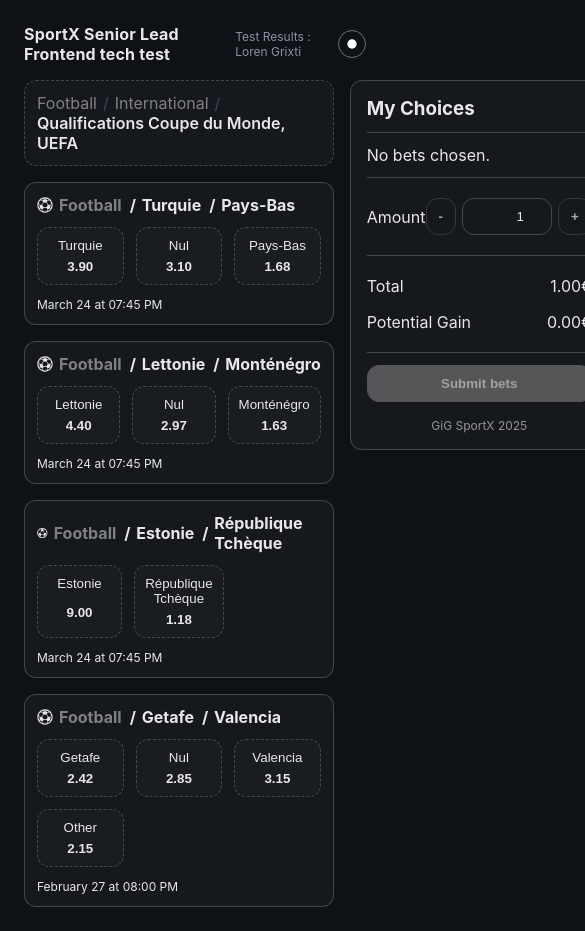
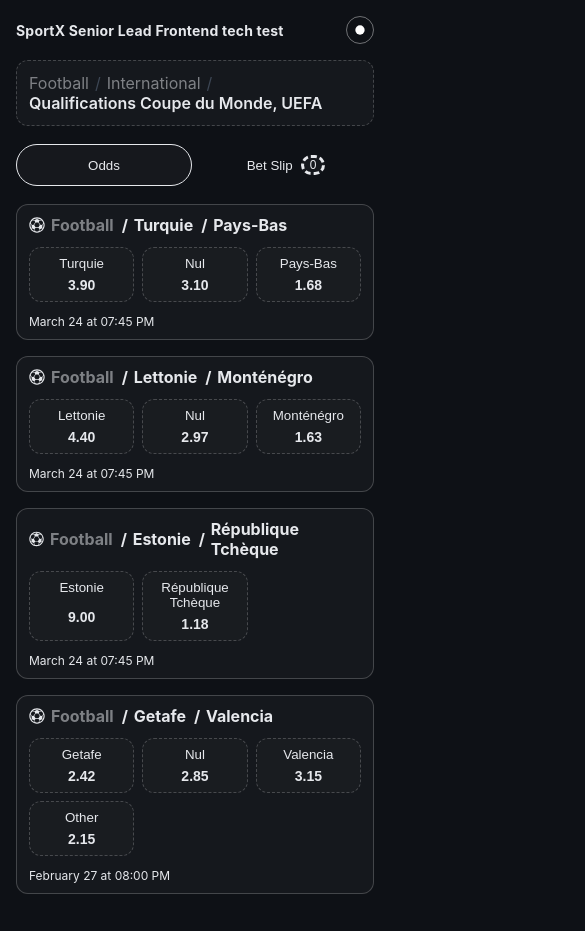
Before and after one commit to LorenGr/SportsBetting, a React (Vite) app: page / in a window 390 px wide. Shown: the top 931 px of the page, 585 px wide, since content can reach past the window. After the commit the page ends 910 px from the top, so only its background shows below. Built offline with nearby package versions, Linux system fonts and the light colour scheme.

Commit message:
Add responsive behavior

```diff
--- a/src/App.jsx
+++ b/src/App.jsx
@@ -3,8 +3,21 @@ import Layout from './components/Layout/Layout';
 import Breadcrumb from './components/Breadcrumb/Breadcrumb';
 import OddsList from './components/OddsList/OddsList';
 import BetSlip from './components/BetSlip/BetSlip';
+import MobileTabs from './components/MobileTabs/MobileTabs';
+import { useIsMobile } from './hooks/useIsMobile';
 
 function AppContent() {
+  const isMobile = useIsMobile(768);
+  if (isMobile) {
+    return (
+      <Layout>
+        <div className="col">
+          <Breadcrumb />
+          <MobileTabs odds={<OddsList />} slip={<BetSlip />} />
+        </div>
+      </Layout>
+    );
+  }
   return (
     <Layout>
       <div className="col">
--- a/src/components/BetSlip/BetSlip.css
+++ b/src/components/BetSlip/BetSlip.css
@@ -28,3 +28,12 @@
   width: 90px;
   text-align: right;
 }
+
+/* Mobile: stack naturally and remove sticky constraints */
+@media (max-width: 768px) {
+  .bet-slip {
+    position: static;
+    max-height: none;
+    padding: 14px;
+  }
+}
--- a/src/components/Header/Header.css
+++ b/src/components/Header/Header.css
@@ -3,17 +3,18 @@
   justify-content: space-between;
   align-items: center;
   margin-bottom: 16px;
+  gap: 12px;
+  flex-wrap: wrap;
 }
-.header-right {
-  display: flex;
-  align-items: center;
-  gap: 16px;
-}
+.header-right { display: flex; align-items: center; gap: 12px; }
 .logo {
   font-weight: 700;
   letter-spacing: 0.2px;
+  font-size: 16px;
 }
-.badge {
-  color: #8b93a5;
-  font-size: 12px;
+.badge { color: #8b93a5; font-size: 12px; }
+
+@media (max-width: 480px) {
+  .logo { font-size: 14px; }
+  .badge { display: none; }
 }
--- a/src/components/Layout/Layout.css
+++ b/src/components/Layout/Layout.css
@@ -1,13 +1,13 @@
 .container {
-  max-width: 960px;
+  max-width: 1200px;
   margin: 0 auto;
-  padding: 24px;
+  padding: 24px 24px 40px;
 }
 
 .layout {
   display: grid;
   grid-template-columns: 2fr 1fr;
-  gap: 16px;
+  gap: 20px;
 }
 
 .col {
@@ -15,3 +15,21 @@
   flex-direction: column;
   gap: 16px;
 }
+
+/* Tablet landscape */
+@media (max-width: 1024px) {
+  .container { padding: 20px; }
+  .layout { grid-template-columns: 1.6fr 1fr; gap: 16px; }
+}
+
+/* Tablet portrait and below */
+@media (max-width: 768px) {
+  .container { padding: 16px; }
+  .layout { grid-template-columns: 1fr; gap: 14px; }
+  .col { gap: 12px; }
+}
+
+/* Orientation-specific tweaks */
+@media (orientation: landscape) and (max-width: 900px) {
+  .container { padding: 16px 18px; }
+}
--- /dev/null
+++ b/src/components/MobileTabs/MobileTabs.css
@@ -0,0 +1,76 @@
+.mobile-tabs {
+  display: none;
+}
+
+@media (max-width: 768px) {
+  .mobile-tabs {
+    display: block;
+  }
+
+  .mobile-tabs-bar {
+    position: sticky;
+    top: 0;
+    z-index: 5;
+    display: grid;
+    grid-template-columns: 1fr 1fr;
+    gap: 6px;
+    background: var(--bg-color);
+    padding: 6px 0 8px;
+  }
+
+  .mobile-tab {
+    display: inline-flex;
+    align-items: center;
+    justify-content: center;
+    gap: 8px;
+    padding: 10px 12px;
+    border-radius: 999px;
+    border: var(--container-border);
+    background: linear-gradient(135deg, var(--accent), var(--primary));
+    color: var(--primary-contrast);
+    cursor: pointer;
+    border-color: transparent;
+  }
+
+  .mobile-tab.active {
+    color: var(--text-color);
+    background: var(--container-bg);
+    border-color: var(--container-border);
+  }
+
+  .mobile-tab .badge {
+    display: inline-flex;
+    align-items: center;
+    justify-content: center;
+    min-width: 20px;
+    height: 20px;
+    padding: 0 6px;
+    border-radius: 10px;
+    font-size: 12px;
+    background: var(--container-bg);
+    border-color: var(--container-border);
+    border-style: dashed;
+    color: var(--primary-contrast);
+  }
+
+  .mobile-tab.attention {
+    animation: pulseGlow 1200ms ease-out 1;
+    box-shadow: 0 0 0 0 rgba(0, 224, 164, 0.45);
+  }
+
+  @keyframes pulseGlow {
+    0% {
+      box-shadow: 0 0 0 0 rgba(0, 224, 164, 0.45);
+    }
+    70% {
+      box-shadow: 0 0 0 8px rgba(0, 224, 164, 0);
+    }
+    100% {
+      box-shadow: 0 0 0 0 rgba(0, 224, 164, 0);
+    }
+  }
+
+  .mobile-tabs-panel {
+    margin-top: 10px;
+  }
+}
--- /dev/null
+++ b/src/components/MobileTabs/MobileTabs.jsx
@@ -0,0 +1,47 @@
+import { useEffect, useRef, useState } from 'react'
+import { useBet } from '../../hooks/useBet'
+import './MobileTabs.css'
+
+export default function MobileTabs({ odds, slip }) {
+  const { selections } = useBet()
+  const [active, setActive] = useState('odds')
+  const [attention, setAttention] = useState(false)
+  const prevCount = useRef(selections.length)
+
+  useEffect(() => {
+    if (selections.length > prevCount.current) {
+      prevCount.current = selections.length
+      setAttention(true)
+      const t = setTimeout(() => setAttention(false), 1400)
+      return () => clearTimeout(t)
+    }
+    prevCount.current = selections.length
+  }, [selections.length])
+
+  return (
+    <div className="mobile-tabs">
+      <div className="mobile-tabs-bar" role="tablist" aria-label="Views">
+        <button
+          role="tab"
+          aria-selected={active === 'odds'}
+          className={`mobile-tab ${active === 'odds' ? 'active' : ''}`}
+          onClick={() => setActive('odds')}
+        >
+          Odds
+        </button>
+        <button
+          role="tab"
+          aria-selected={active === 'slip'}
+          className={`mobile-tab ${active === 'slip' ? 'active' : ''} ${attention ? 'attention' : ''}`}
+          onClick={() => setActive('slip')}
+        >
+          Bet Slip
+          <span className="badge" aria-label={`${selections.length} selections`}>{selections.length}</span>
+        </button>
+      </div>
+      <div className="mobile-tabs-panel">
+        {active === 'odds' ? odds : slip}
+      </div>
+    </div>
+  )
+}
--- a/src/components/Odd/Odd.css
+++ b/src/components/Odd/Odd.css
@@ -34,7 +34,7 @@
 
 .odds-grid {
   display: grid;
-  grid-template-columns: repeat(3, 1fr);
+  grid-template-columns: repeat(3, minmax(0, 1fr));
   gap: 12px;
 }
 .odds {
@@ -64,3 +64,11 @@
   text-align: center;
   font-weight: 700;
 }
+
+/* Tighter layout on small screens */
+@media (max-width: 420px) {
+  .match-card { padding: 10px 12px; }
+  .odds-grid { gap: 8px; }
+  .odds { padding: 8px 10px; }
+  .odds-price { font-size: 14px; }
+}
--- /dev/null
+++ b/src/hooks/useIsMobile.js
@@ -0,0 +1,19 @@
+import { useEffect, useState } from 'react'
+
+export function useIsMobile(breakpoint = 768) {
+  const [isMobile, setIsMobile] = useState(false)
+
+  useEffect(() => {
+    if (typeof window === 'undefined' || typeof window.matchMedia !== 'function') {
+      setIsMobile(false)
+      return
+    }
+    const mql = window.matchMedia(`(max-width: ${breakpoint}px)`)
+    const handler = () => setIsMobile(mql.matches)
+    handler()
+    mql.addEventListener?.('change', handler)
+    return () => mql.removeEventListener?.('change', handler)
+  }, [breakpoint])
+
+  return isMobile
+}
```
